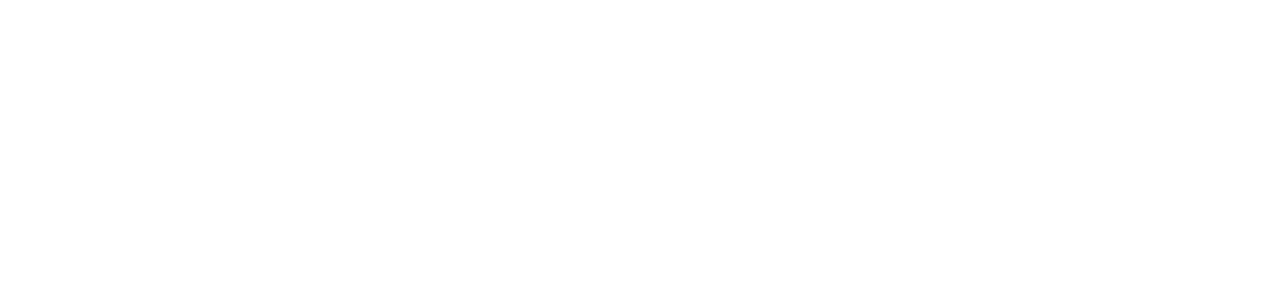
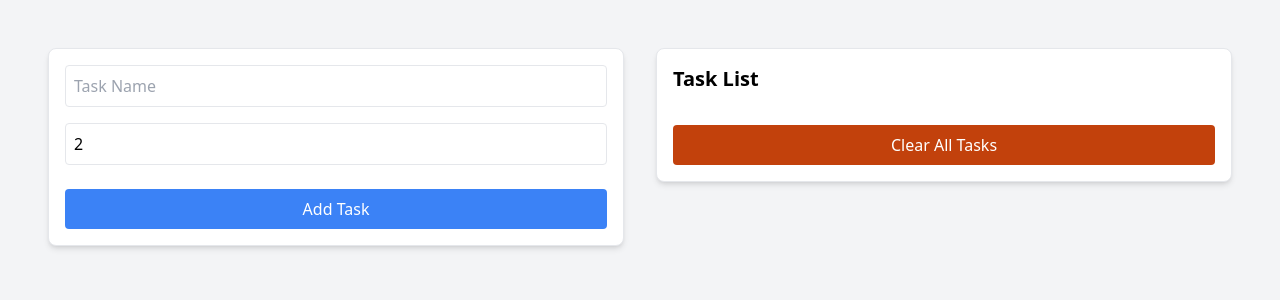
Before and after one commit to Manas0410/React-, a React (Vite) app: page /taskqu in a window 1280 px wide. Before the commit this address had no page. Shown: the top 300 px of the page. Built offline with nearby package versions, Linux system fonts and the light colour scheme.

Commit message:
task queue

```diff
--- a/package.json
+++ b/package.json
@@ -10,13 +10,16 @@
     "preview": "vite preview"
   },
   "dependencies": {
+    "@hookform/resolvers": "^5.1.1",
     "axios": "^1.7.4",
     "file-saver": "^2.0.5",
     "html2canvas": "^1.4.1",
     "lucide-react": "^0.438.0",
     "react": "^18.3.1",
     "react-dom": "^18.3.1",
-    "react-router-dom": "^6.26.1"
+    "react-hook-form": "^7.60.0",
+    "react-router-dom": "^6.26.1",
+    "zod": "^4.0.5"
   },
   "devDependencies": {
     "@types/file-saver": "^2.0.7",
--- a/src/App.tsx
+++ b/src/App.tsx
@@ -17,6 +17,7 @@
 import { UseRef } from "./Hooks/UseRef";
 import Navigator from "./Navigator";
 import UseLayoutEffect from "./Hooks/UseLayoutEffect";
+import TaskQueue from "./TaskQueue/TaskQueue";
 
 export const routeConfig = [
   { path: "/search", name: "Draggable", element: <Draggable /> },
@@ -64,6 +65,7 @@
     name: "useLayoutEffect",
     element: <UseLayoutEffect />,
   },
+  { path: "/taskqu", name: "Task Queue", element: <TaskQueue /> },
 ];
 
 const App = () => {
--- /dev/null
+++ b/src/CustomRouter/RouterMethods.ts
@@ -0,0 +1,6 @@
+export const MyRouter = () => {};
+export const MyLink = () => {};
+
+export const useMyNavigate = () => {};
+export const useMyLocation = () => {};
+export const useMyParams = () => {};
--- /dev/null
+++ b/src/TaskQueue/TaskQueue.tsx
@@ -0,0 +1,18 @@
+import AddTaskForm from "./components/AddTaskForm";
+import { TaskProvider } from "./services/DataContext";
+import TaskCard from "./components/TaskCard";
+
+const TaskQueue = () => {
+  return (
+    <>
+      <TaskProvider>
+        <section className="flex justify-center min-h-screen bg-gray-100 gap-8 p-12">
+          <AddTaskForm />
+          <TaskCard />
+        </section>
+      </TaskProvider>
+    </>
+  );
+};
+
+export default TaskQueue;
--- /dev/null
+++ b/src/TaskQueue/components/AddTaskForm.tsx
@@ -0,0 +1,56 @@
+import { useForm } from "react-hook-form";
+import { defaultTask, taskSchema, TaskSchemaType } from "../utils/taskSchema";
+import { zodResolver } from "@hookform/resolvers/zod";
+import { useTaskContext } from "../services/DataContext";
+
+const AddTaskForm = () => {
+  const {
+    register,
+    handleSubmit,
+    reset,
+    formState: { errors },
+  } = useForm<TaskSchemaType>({
+    mode: "all",
+    resolver: zodResolver(taskSchema),
+    defaultValues: defaultTask,
+  });
+
+  const { addTask } = useTaskContext();
+
+  const onSubmit = (data: TaskSchemaType) => {
+    console.log(data);
+    addTask(data);
+    reset(); // Reset the form after submission
+  };
+
+  return (
+    <form
+      onSubmit={handleSubmit(onSubmit)}
+      className="flex flex-col gap-4 w-[600px] p-4 border rounded-lg h-max   bg-white shadow-md"
+    >
+      <input
+        {...register("taskName")}
+        placeholder="Task Name"
+        className="border p-2 rounded "
+      />
+      {errors?.taskName && (
+        <p className=" text-sm text-orange-700">{errors.taskName.message}</p>
+      )}
+      <input
+        {...register("taskTimer", { valueAsNumber: true })}
+        type="number"
+        placeholder="Task Timer"
+        className="border p-2 rounded mb-2"
+      />
+      {errors?.taskTimer && (
+        <p className=" text-sm text-orange-700">{errors.taskTimer.message}</p>
+      )}
+
+      <button type="submit" className="bg-blue-500 text-white p-2 rounded">
+        Add Task
+      </button>
+    </form>
+  );
+};
+
+export default AddTaskForm;
--- /dev/null
+++ b/src/TaskQueue/components/ProgressBar.tsx
@@ -0,0 +1,38 @@
+import React, { useEffect, useRef } from "react";
+
+type ProgressBarProps = {
+  timeRemaining?: number; // in seconds
+};
+
+const ProgressBar: React.FC<ProgressBarProps> = ({ timeRemaining = 2 }) => {
+  const [progress, setProgress] = React.useState(0);
+  const intervalRef = useRef<ReturnType<typeof setInterval> | null>(null);
+
+  useEffect(() => {
+    intervalRef.current = setInterval(() => {
+      setProgress((p) => {
+        if (p == 9) {
+          if (intervalRef.current) clearInterval(intervalRef.current);
+        }
+        return p + 1;
+      });
+    }, timeRemaining * 100);
+
+    return () => {
+      if (intervalRef.current) clearInterval(intervalRef.current);
+    };
+  }, []);
+
+  return (
+    <div className="w-full h-4 rounded-lg bg-slate-400 relative">
+      <div
+        className={`absolute h-full bg-blue-500 rounded-lg text-right text-white transition-all px-4 pb-2`}
+        style={{ width: `${progress * 10}%` }}
+      >
+        {`${progress * 10} %`}
+      </div>
+    </div>
+  );
+};
+
+export default ProgressBar;
--- /dev/null
+++ b/src/TaskQueue/components/TaskCard.tsx
@@ -0,0 +1,27 @@
+import { useTaskContext } from "../services/DataContext";
+import ProgressBar from "./ProgressBar";
+
+const TaskCard = () => {
+  const { tasks, emptyTask } = useTaskContext();
+
+  return (
+    <div className="flex flex-col gap-4 w-[600px] p-4 h-max border rounded-lg bg-white shadow-md">
+      <h2 className="text-xl font-bold mb-4">Task List</h2>
+      <button
+        className="bg-orange-700 text-white p-2 rounded"
+        onClick={() => emptyTask()}
+      >
+        Clear All Tasks
+      </button>
+      {tasks.map((task, index) => (
+        <div key={`task-${index}`} className="p-4 border rounded mb-2 shadow">
+          <h3>{task.taskName}</h3>
+          <p>Time: {task.taskTimer} seconds</p>
+          <ProgressBar timeRemaining={task.taskTimer} />
+        </div>
+      ))}
+    </div>
+  );
+};
+
+export default TaskCard;
--- /dev/null
+++ b/src/TaskQueue/services/DataContext.tsx
@@ -0,0 +1,38 @@
+import { createContext, useContext, useState } from "react";
+import { TaskSchemaType } from "../utils/taskSchema";
+
+const TaskContext = createContext<{
+  tasks: TaskSchemaType[];
+  addTask: (task: TaskSchemaType) => void;
+  emptyTask: () => void;
+}>({
+  tasks: [],
+  addTask: () => {},
+  emptyTask: () => {},
+});
+
+export const TaskProvider = ({ children }: { children: React.ReactNode }) => {
+  const [tasks, setTasks] = useState<TaskSchemaType[]>([]);
+
+  const addTask = (task: TaskSchemaType) => {
+    setTasks((prevTasks) => [...prevTasks, task]);
+  };
+
+  const emptyTask = () => {
+    setTasks([]);
+  };
+
+  return (
+    <TaskContext.Provider value={{ tasks, addTask, emptyTask }}>
+      {children}
+    </TaskContext.Provider>
+  );
+};
+
+export const useTaskContext = () => {
+  const context = useContext(TaskContext);
+  if (!context) {
+    throw new Error("useTaskContext must be used within a TaskProvider");
+  }
+  return context;
+};
--- /dev/null
+++ b/src/TaskQueue/utils/taskSchema.ts
@@ -0,0 +1,13 @@
+import { z } from "zod";
+
+export const taskSchema = z.object({
+  taskName: z.string().min(1, "name is required"),
+  taskTimer: z.number(),
+});
+
+export type TaskSchemaType = z.infer<typeof taskSchema>;
+
+export const defaultTask: TaskSchemaType = {
+  taskName: "",
+  taskTimer: 2,
+};
```
Also changed, not shown: JSquestions/placeholder.js (added, +48 -0 lines), 1 other file (tests, documents, lock files or other folders).
